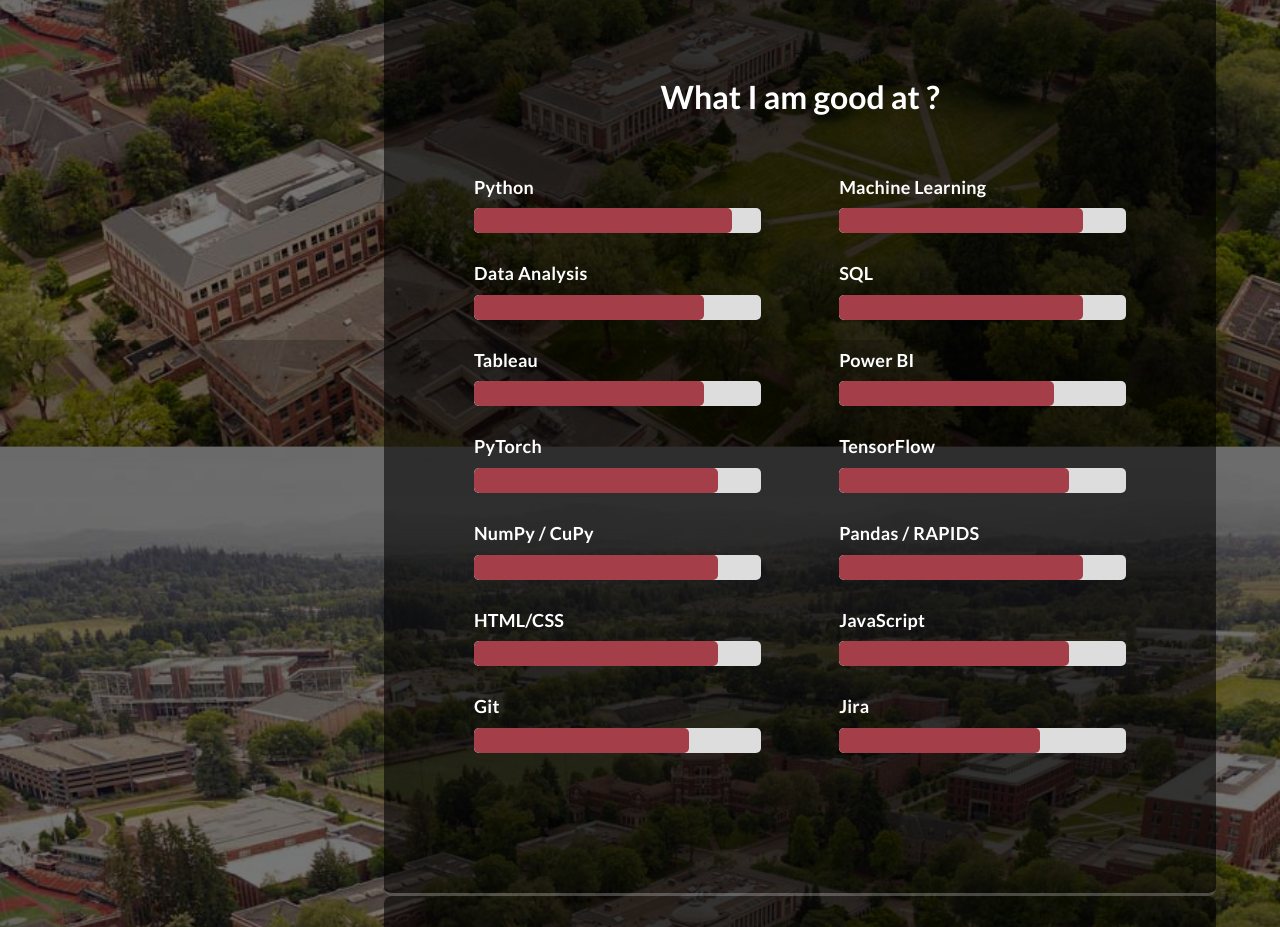
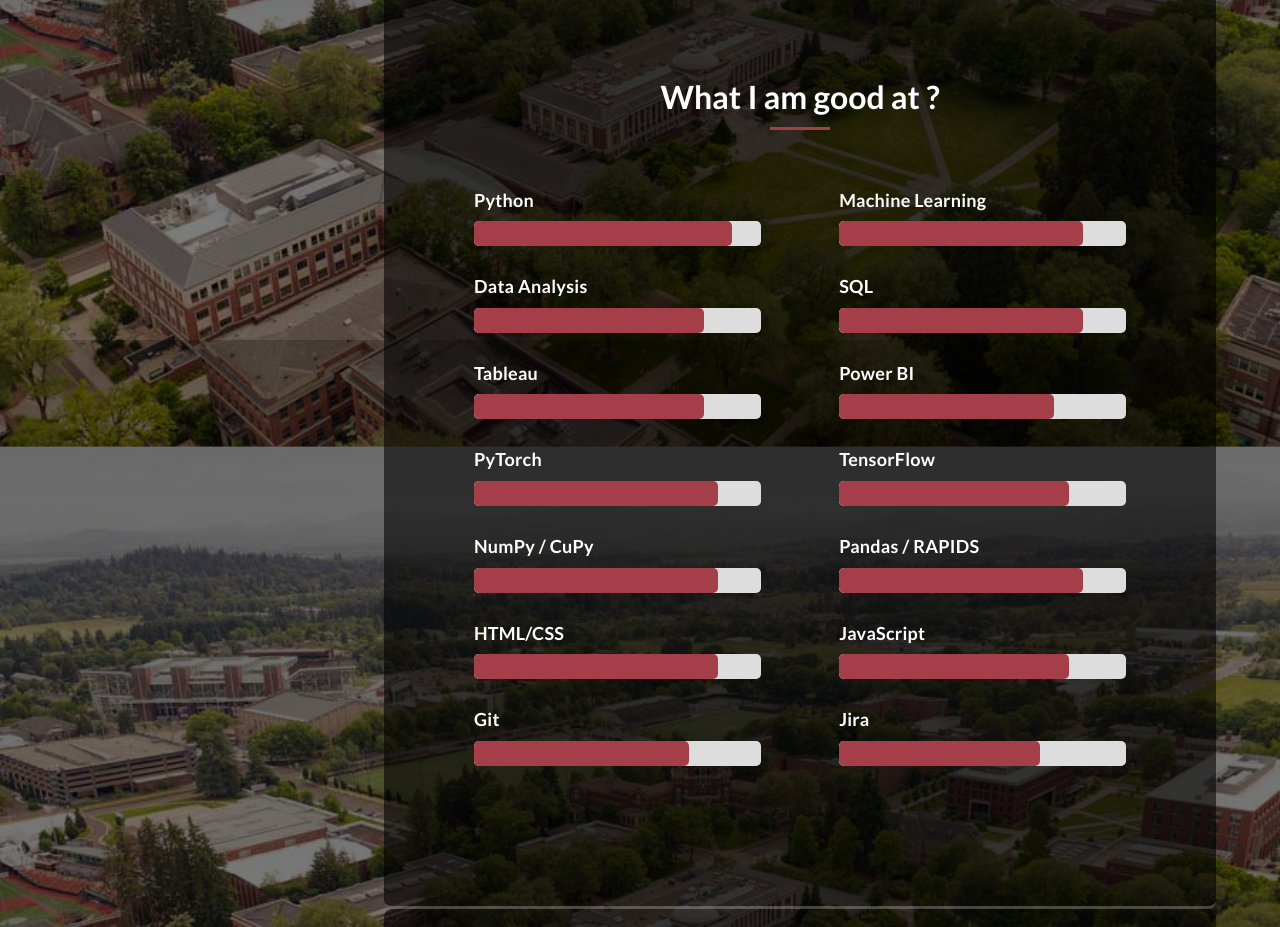
Before and after one commit to shubhu163/Shubhankar-Joshi, a plain HTML site: page index.html in a window 1280 px wide. Shown: the part 1260-2187 px from the top of the page. Drawn offline with Linux system fonts and the light colour scheme.

Commit message:
updated site content

```diff
--- a/index.html
+++ b/index.html
@@ -135,6 +135,7 @@
         <div class="container">
             <div class="section-heading">
                 <h2>What I am good at ? </h2>
+                <div class="line-dec"></div>
 
             <div class="skills-container">
               <div class="skill-row">
```
